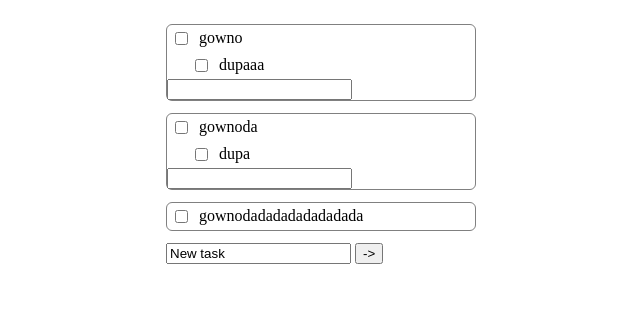
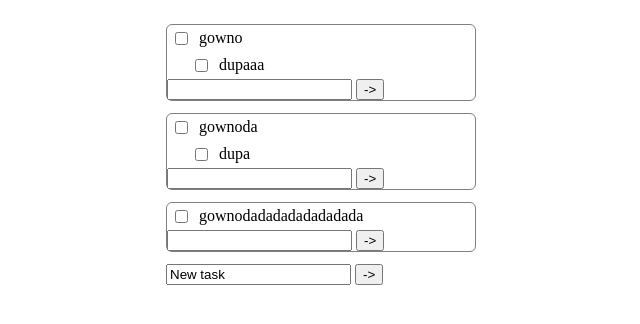
Before and after one commit to Teeco123/adhd-app, a SvelteKit app: page / in a window 1280 px wide. Shown: the top 324 px of the page, without its empty margins (319-959 px from the left). Built offline with nearby package versions, Linux system fonts and the light colour scheme.

Commit message:
adding new subtasks with different names

```diff
--- a/src/routes/+page.svelte
+++ b/src/routes/+page.svelte
@@ -12,15 +12,32 @@
 
 	const tasks: Task[] = $state([
 		{ id: 1, name: 'gowno', subtasks: [{ id: 121, name: 'dupaaa', status: false }] },
-		{ id: 2, name: 'gownoda', subtasks: [{ id: 121, name: 'dupa', status: false }] },
-		{ id: 3, name: 'gownodadadadadadadada' }
+		{ id: 2, name: 'gownoda', subtasks: [{ id: 124, name: 'dupa', status: false }] },
+		{ id: 3, name: 'gownodadadadadadadada', subtasks: [] }
 	]);
 
 	let taskName = $state('New task');
+	let subtaskInputs = $state<{ [key: number]: string }>({});
 
 	function addTask() {
-		tasks.push({ id: 4, name: taskName });
+		tasks.push({ id: Date.now(), name: taskName });
 		taskName = '';
+	}
+
+	function addSubtask(taskId: number) {
+		const name = subtaskInputs[taskId];
+		if (!name) return;
+
+		const foundTask = tasks.find((task) => task.id === taskId);
+		if (foundTask) {
+			if (!foundTask.subtasks) foundTask.subtasks = [];
+			foundTask.subtasks.push({
+				id: Date.now(), // unique id
+				name,
+				status: false
+			});
+			subtaskInputs[taskId] = ''; // clear input
+		}
 	}
 </script>
 
@@ -40,11 +57,12 @@
 								<div class="subtask-text">{subtask.name}</div>
 							</div>
 						{/each}
-						<div class="new-task">
-							<input type="text" />
-						</div>
 					</div>
 				{/if}
+				<div class="new-task">
+					<input type="text" bind:value={subtaskInputs[task.id]} />
+					<button onclick={() => addSubtask(task.id)}>-></button>
+				</div>
 			</div>
 		{/each}
 		<div class="new-task">
```
